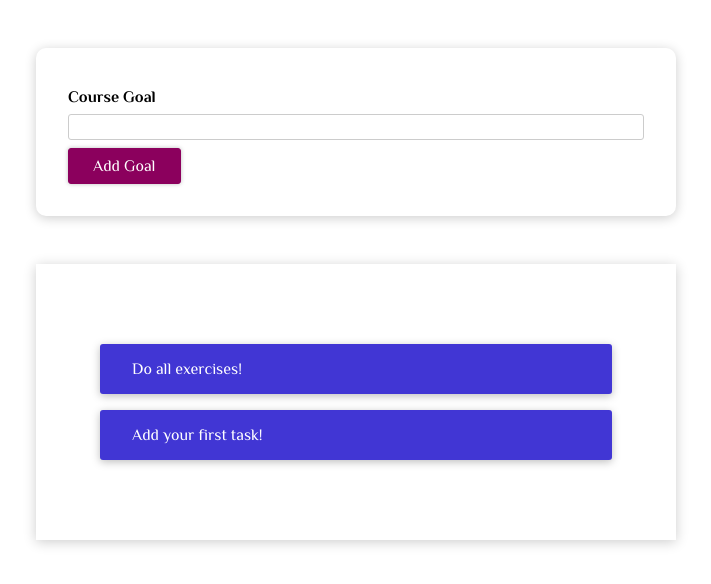
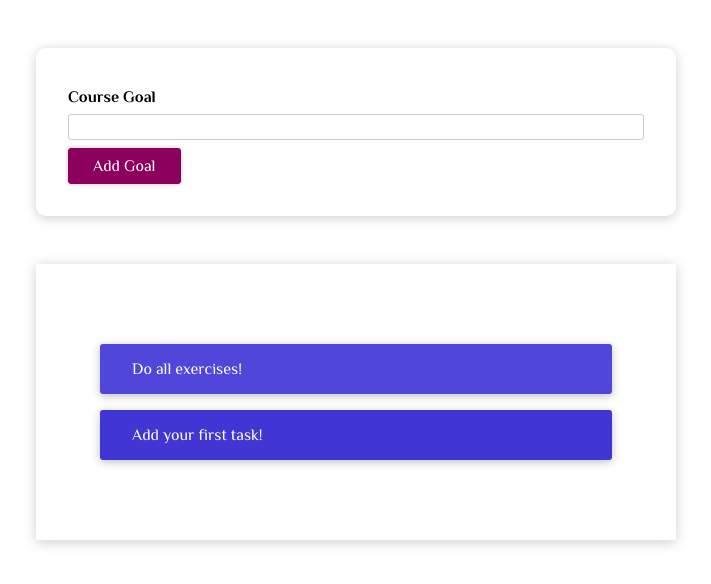
Before and after one commit to jalonghurst/motivational-task-tracker, a React (Create React App) app: page / in a window 1280 px wide. In both pictures the pointer is over the item "Do all exercises!". Shown: the top 584 px of the page, without its empty margins (284-995 px from the left). Built offline with nearby package versions, Linux system fonts and the light colour scheme.

Commit message:
on hover button and goal items transition to a lighter colour 100ms duration

```diff
--- a/src/components/CourseGoals/CourseGoalItem/CourseGoalItem.css
+++ b/src/components/CourseGoals/CourseGoalItem/CourseGoalItem.css
@@ -7,3 +7,9 @@
   padding: 1rem 2rem;
   cursor: pointer;
 }
+.goal-item:hover,
+.goal-item:active {
+  background: #5046da;
+  transition-duration: 100ms;
+  ;
+}
--- a/src/components/UI/Button/Button.module.css
+++ b/src/components/UI/Button/Button.module.css
@@ -18,6 +18,7 @@
 .button:active {
   background: #ac0e77;
   border-color: #ac0e77;
+  transition-duration: 100ms;
   box-shadow: 0 0 8px rgba(0, 0, 0, 0.26);
 }
 
```
